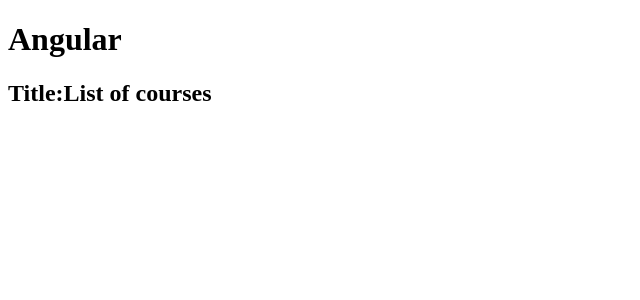
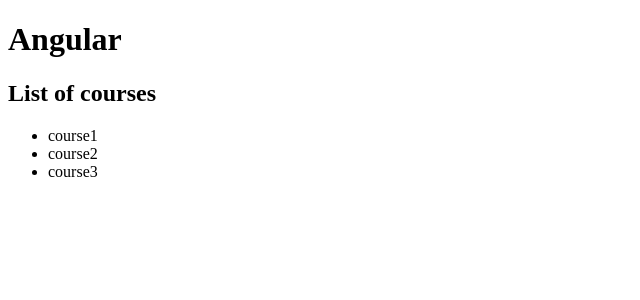
Before and after one commit to tirtho2107/AngularBasics, an Angular app in the folder hello-world/: page / in a window 1280 px wide. Shown: the top 300 px of the page, without its empty margins (0-640 px from the left). Built offline with nearby package versions, Linux system fonts and the light colour scheme.

Commit message:
using directives

```diff
--- a/hello-world/src/app/courses.component.ts
+++ b/hello-world/src/app/courses.component.ts
@@ -2,12 +2,15 @@
 
 @Component({
     selector: 'courses',
-    template: '<h2>{{ "Title:" + getTitle() }}</h2>'
+    template: `<h2>{{ title }}</h2>
+                <ul>
+                    <li *ngFor="let course of courses">
+                        {{ course }}
+                    </li>
+                </ul>
+    `
 })
 export class CoursesComponent{
     title = "List of courses";
-
-    getTitle(){
-        return this.title;
-    }
+    courses = ["course1", "course2", "course3"];
 }
```
